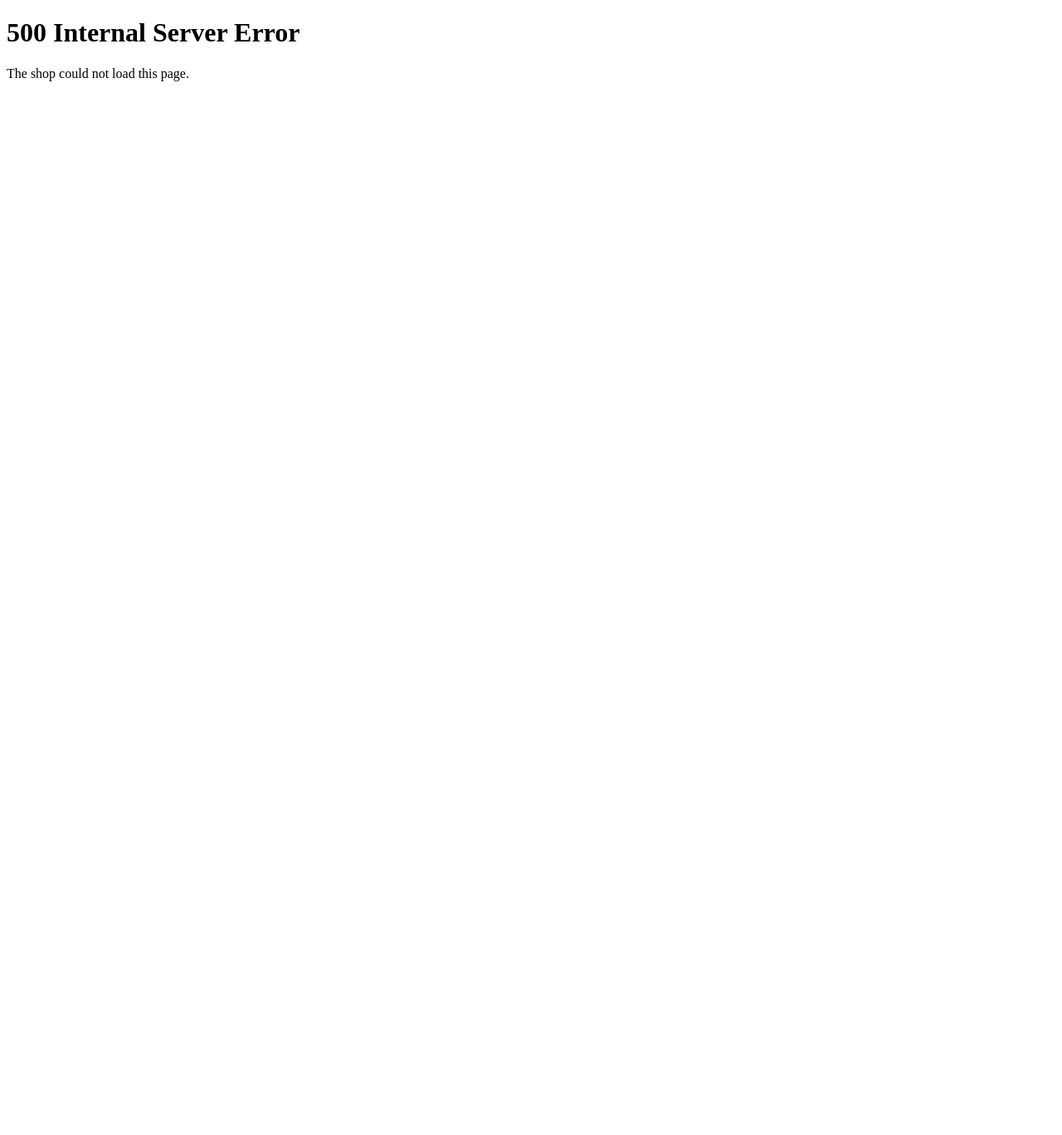
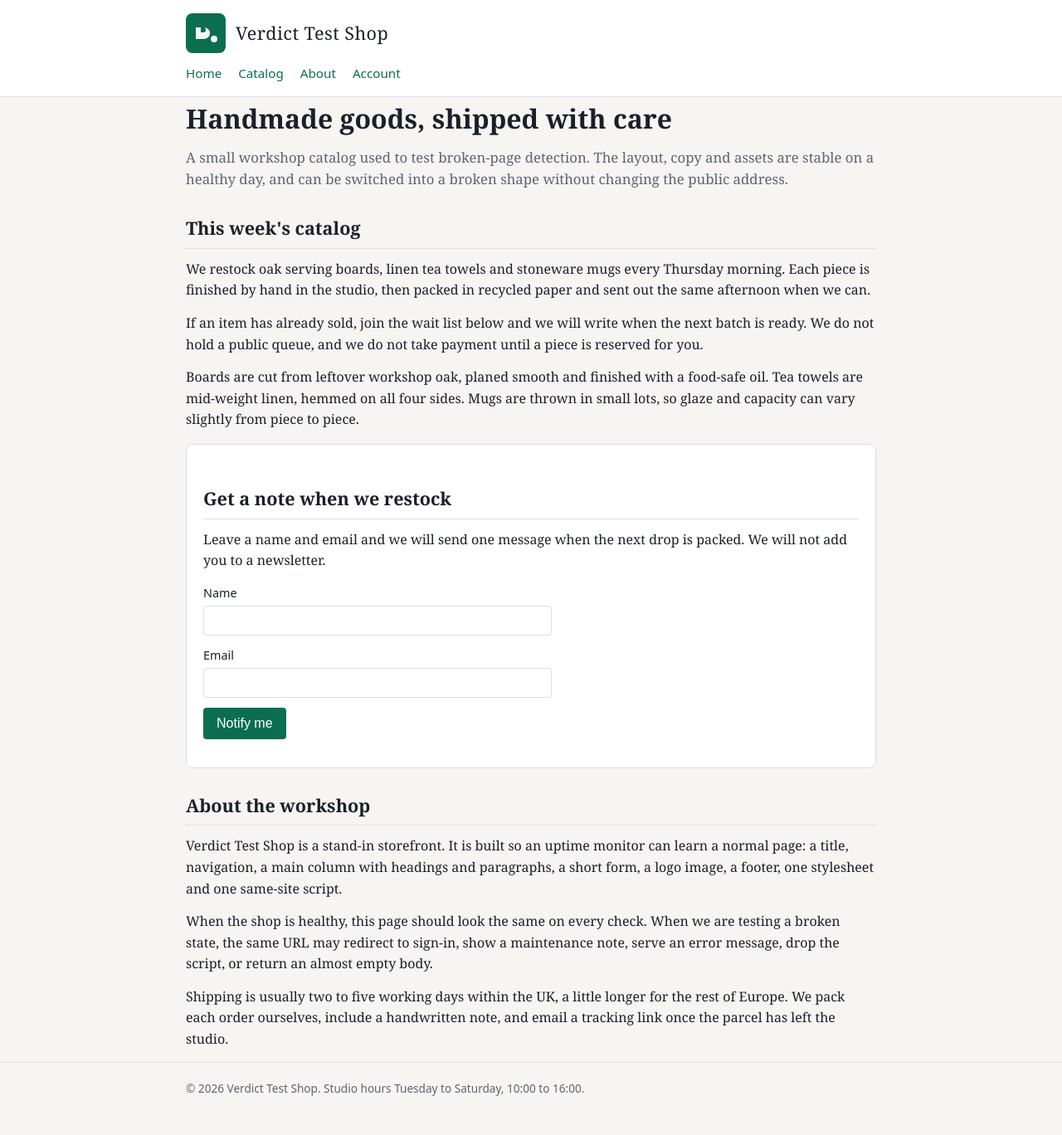
Before and after one commit to Pingara/Pingara.github.io, a plain HTML site: page index.html in a window 1280 px wide. Shown: the whole page at 83% size. Before the commit the page ends 800 px from the top, so only its background shows below. Drawn offline with Linux system fonts and the light colour scheme.

Commit message:
mode: healthy

```diff
--- a/index.html
+++ b/index.html
@@ -2,10 +2,62 @@
 <html lang="en">
 <head>
   <meta charset="utf-8">
-  <title>500 Internal Server Error</title>
+  <meta name="viewport" content="width=device-width, initial-scale=1">
+  <title>Verdict Test Shop</title>
+  <link rel="stylesheet" href="/style.css">
 </head>
 <body>
-  <h1>500 Internal Server Error</h1>
-  <p>The shop could not load this page.</p>
+  <header class="site">
+    <div class="wrap">
+      <div class="brand">
+        <img src="/logo.svg" width="48" height="48" alt="Verdict Test Shop logo">
+        <span class="name">Verdict Test Shop</span>
+      </div>
+      <nav>
+        <a href="/">Home</a>
+        <a href="/#catalog">Catalog</a>
+        <a href="/#about">About</a>
+        <a href="/login">Account</a>
+      </nav>
+    </div>
+  </header>
+  <main class="wrap">
+    <h1 class="page-title">Handmade goods, shipped with care</h1>
+    <p class="lede">A small workshop catalog used to test broken-page detection. The layout, copy and assets are stable on a healthy day, and can be switched into a broken shape without changing the public address.</p>
+
+    <section id="catalog">
+      <h2>This week's catalog</h2>
+      <p>We restock oak serving boards, linen tea towels and stoneware mugs every Thursday morning. Each piece is finished by hand in the studio, then packed in recycled paper and sent out the same afternoon when we can.</p>
+      <p>If an item has already sold, join the wait list below and we will write when the next batch is ready. We do not hold a public queue, and we do not take payment until a piece is reserved for you.</p>
+      <p>Boards are cut from leftover workshop oak, planed smooth and finished with a food-safe oil. Tea towels are mid-weight linen, hemmed on all four sides. Mugs are thrown in small lots, so glaze and capacity can vary slightly from piece to piece.</p>
+      <div class="card">
+        <h2>Get a note when we restock</h2>
+        <p>Leave a name and email and we will send one message when the next drop is packed. We will not add you to a newsletter.</p>
+        <form id="notify-form" action="/" method="post">
+          <label>Name
+            <input type="text" name="name" autocomplete="name" required>
+          </label>
+          <label>Email
+            <input type="email" name="email" autocomplete="email" required>
+          </label>
+          <button type="submit">Notify me</button>
+        </form>
+        <p id="form-note"></p>
+      </div>
+    </section>
+
+    <section id="about">
+      <h2>About the workshop</h2>
+      <p>Verdict Test Shop is a stand-in storefront. It is built so an uptime monitor can learn a normal page: a title, navigation, a main column with headings and paragraphs, a short form, a logo image, a footer, one stylesheet and one same-site script.</p>
+      <p>When the shop is healthy, this page should look the same on every check. When we are testing a broken state, the same URL may redirect to sign-in, show a maintenance note, serve an error message, drop the script, or return an almost empty body.</p>
+      <p>Shipping is usually two to five working days within the UK, a little longer for the rest of Europe. We pack each order ourselves, include a handwritten note, and email a tracking link once the parcel has left the studio.</p>
+    </section>
+  </main>
+  <footer>
+    <div class="wrap">
+      <p>&copy; <span id="year">2026</span> Verdict Test Shop. Studio hours Tuesday to Saturday, 10:00 to 16:00.</p>
+    </div>
+  </footer>
+  <script src="/app.js"></script>
 </body>
 </html>
```
